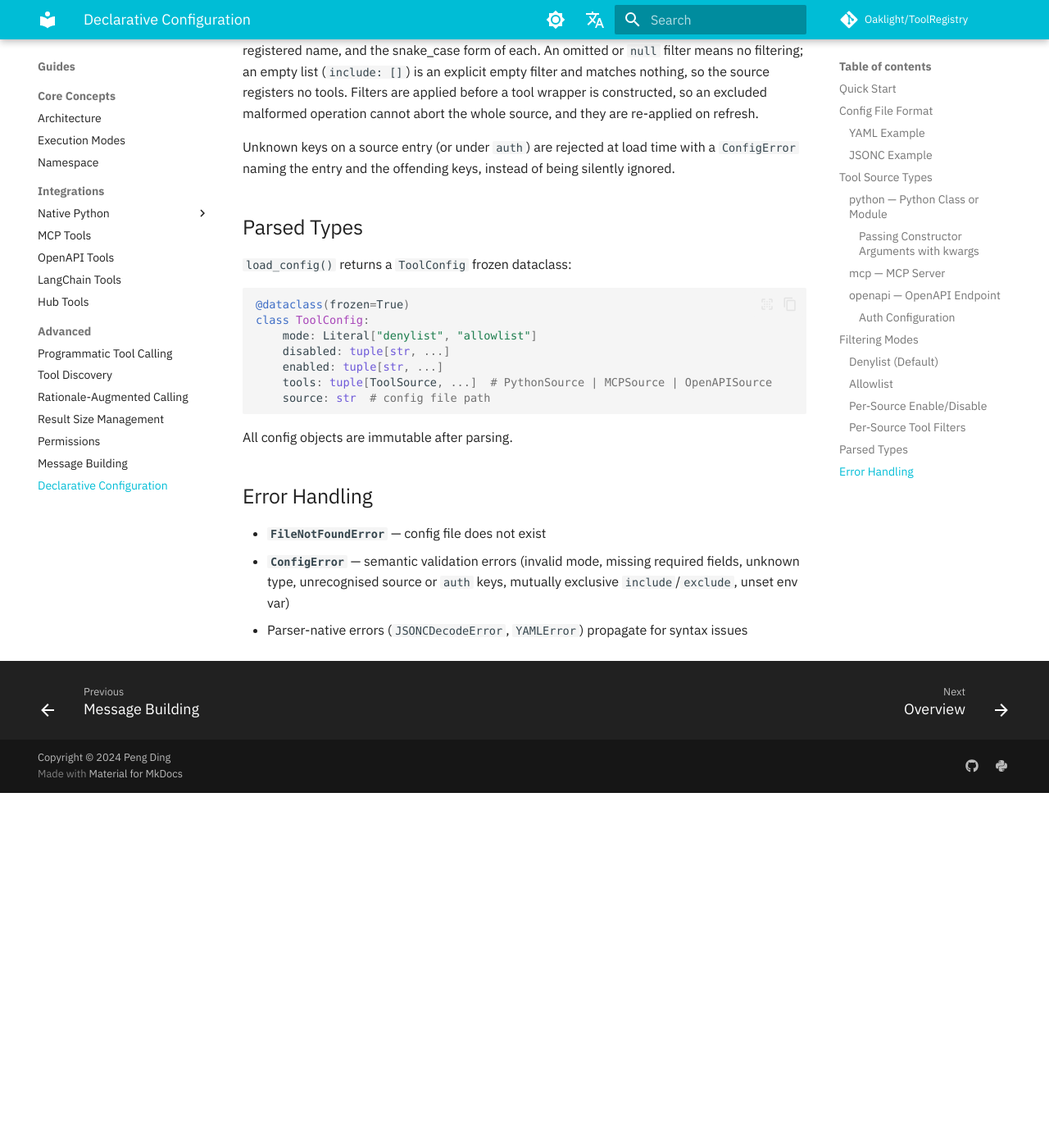
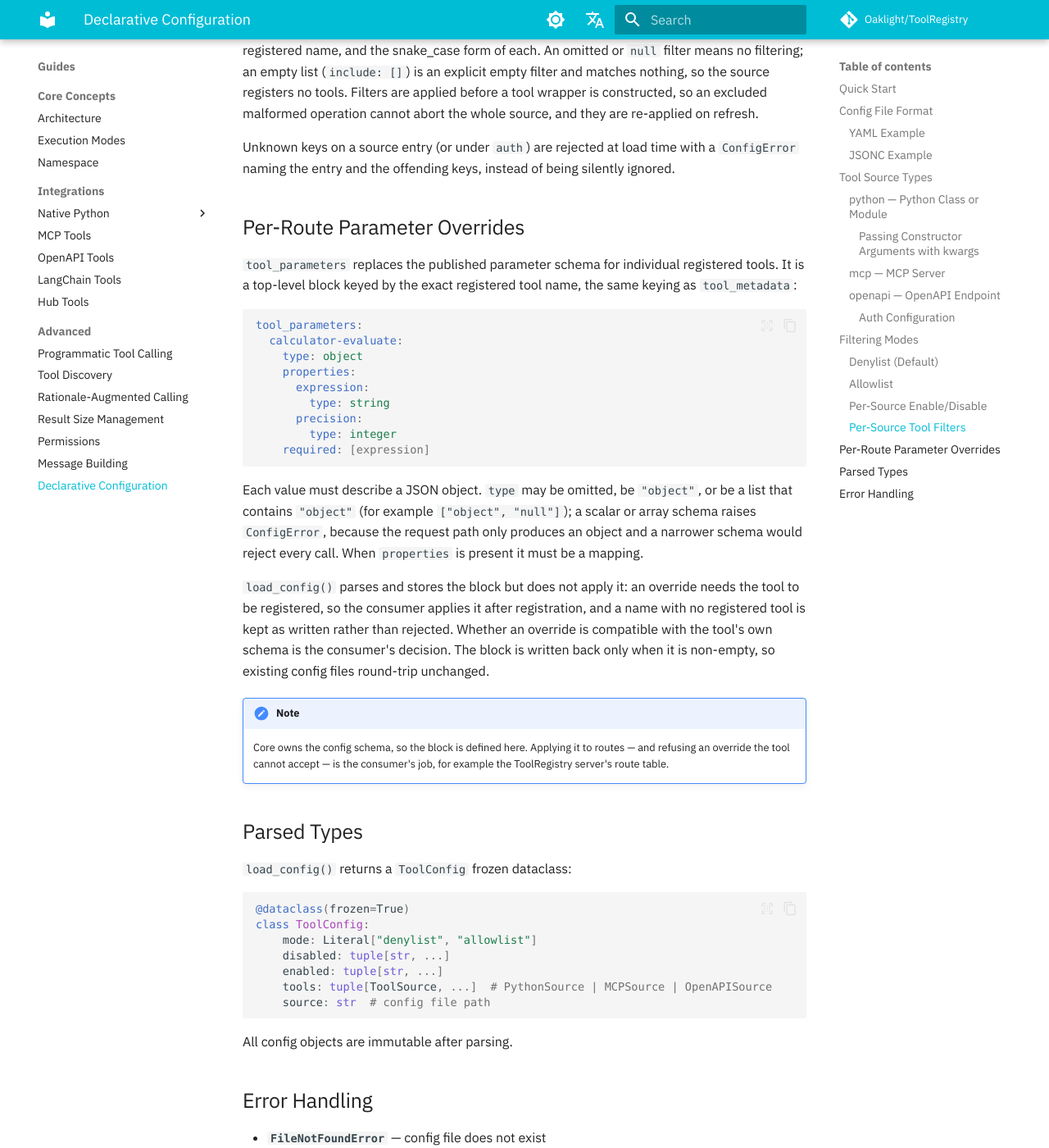
Before and after one commit to Oaklight/ToolRegistry, an MkDocs documentation site: the page built from docs/usage/configuration.md, in a window 1280 px wide and 1400 px high, scrolled down 6449 px. Shown: the whole window at 82% size. Built offline with MkDocs 1.6.1 and Material for MkDocs 9.7.7, drawn with Linux system fonts in a browser that asks for light colours; some web fonts are replaced; comment, search, counter and statistics services are not loaded; before the commit the page ends 7416 px from its top, so only the background shows below that.

Commit message:
docs(config): document per-route parameter overrides (#465)

````diff
--- a/docs/usage/configuration.md
+++ b/docs/usage/configuration.md
@@ -260,6 +260,42 @@ Unknown keys on a source entry (or under `auth`) are rejected at load time
 with a `ConfigError` naming the entry and the offending keys, instead of
 being silently ignored.
 
+## Per-Route Parameter Overrides
+
+`tool_parameters` replaces the published parameter schema for individual
+registered tools. It is a top-level block keyed by the exact registered tool
+name, the same keying as `tool_metadata`:
+
+```yaml
+tool_parameters:
+  calculator-evaluate:
+    type: object
+    properties:
+      expression:
+        type: string
+      precision:
+        type: integer
+    required: [expression]
+```
+
+Each value must describe a JSON object. `type` may be omitted, be `"object"`,
+or be a list that contains `"object"` (for example `["object", "null"]`); a
+scalar or array schema raises `ConfigError`, because the request path only
+produces an object and a narrower schema would reject every call. When
+`properties` is present it must be a mapping.
+
+`load_config()` parses and stores the block but does not apply it: an override
+needs the tool to be registered, so the consumer applies it after registration,
+and a name with no registered tool is kept as written rather than rejected.
+Whether an override is compatible with the tool's own schema is the consumer's
+decision. The block is written back only when it is non-empty, so existing
+config files round-trip unchanged.
+
+!!! note
+    Core owns the config schema, so the block is defined here. Applying it to
+    routes — and refusing an override the tool cannot accept — is the
+    consumer's job, for example the ToolRegistry server's route table.
+
 ## Parsed Types
 
 `load_config()` returns a `ToolConfig` frozen dataclass:
````
Also changed, not shown: docs/changelog.md (+2 -0 lines).
